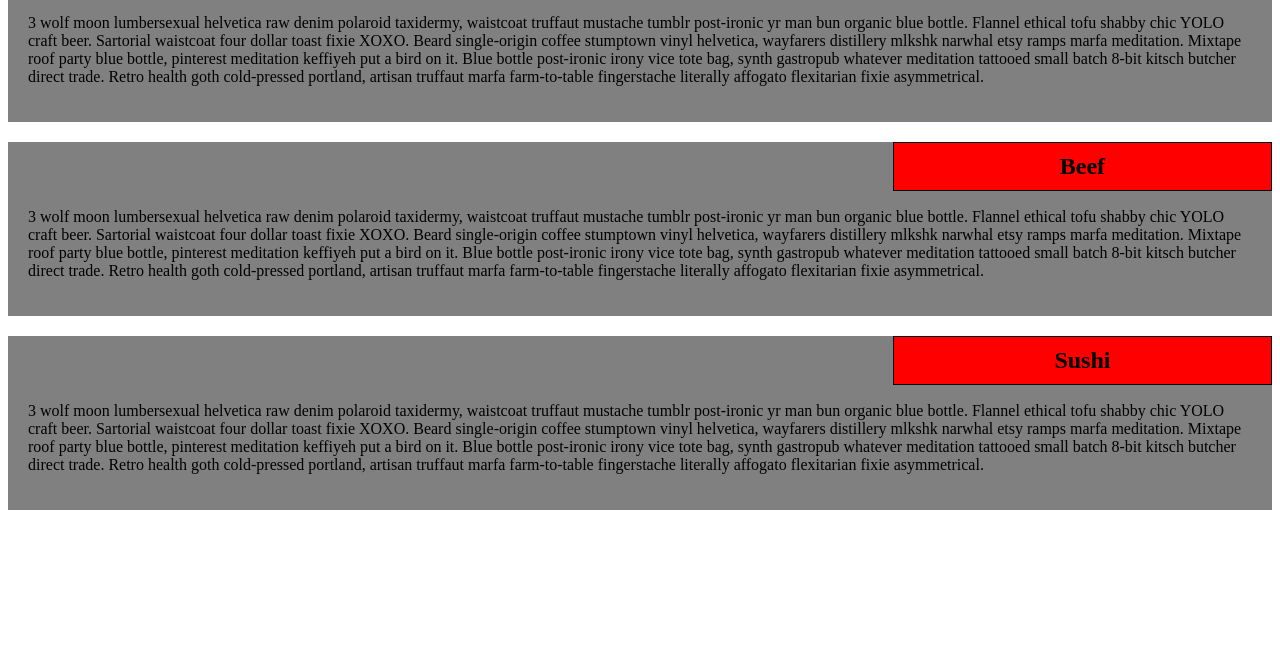
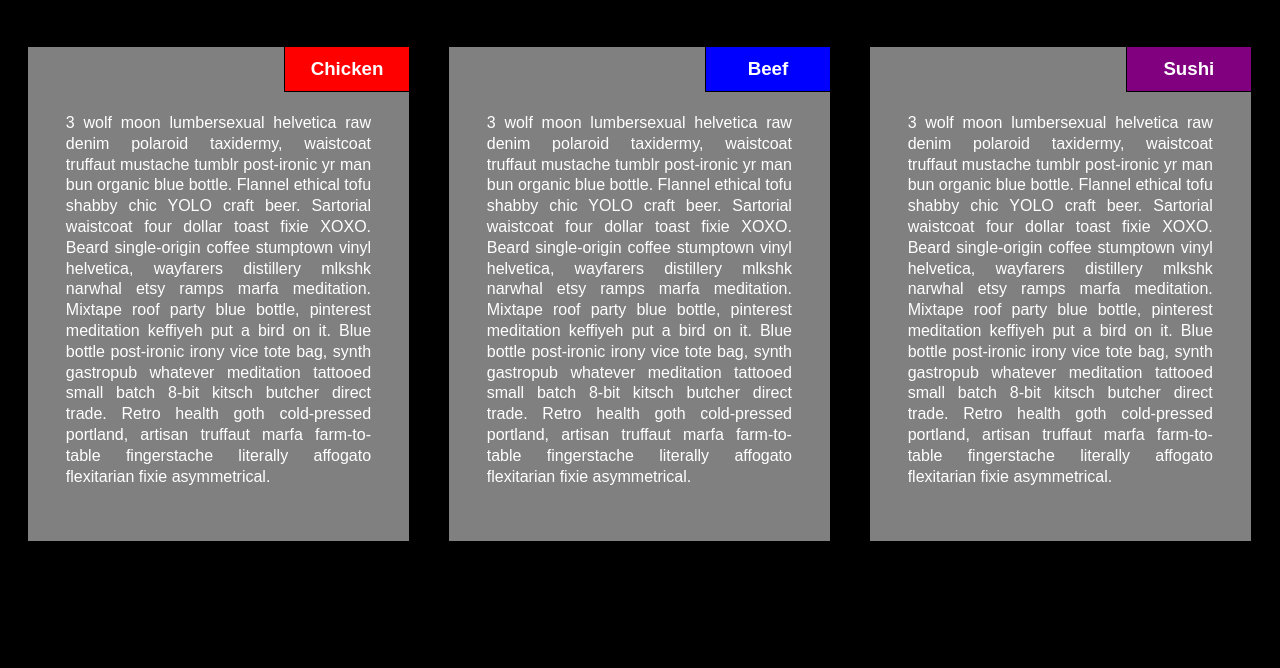
Before and after one commit to davidjspencer/basic-responsive-sample, a plain HTML site: page site/index.html in a window 1280 px wide. Shown: the part 132-800 px from the top of the page. Drawn offline with Linux system fonts and the light colour scheme.

Commit message:
basic assignment complete

```diff
--- a/site/css/styles.css
+++ b/site/css/styles.css
@@ -5,27 +5,81 @@ Mobile view should appear only if the width of the browser is equal to or less t
 
 * {
 	box-sizing: border-box;
+	font-family: Arial, Helvetica, sans-serif;
+	text-align: justify;
+	line-height: 1.3em;
 }
-
+h1 {
+	text-align: center;
+	color: white;
+	margin: 5%;
+}
+body {
+	background-color: black;
+}
 .row {
 	width: 100%;
 }
 
 .food {
 	position: absolute;
-	top: 0;
-	right: 0px;
+	top: -1px;
+	right: -1px;
 	border: 1px solid black;
 	padding: 10px;
-	width: 30%;
+	width: 33%;
 	text-align: center;
 	background-color: red;
 	margin-top: 0px;/*needs this to eliminate auto margin*/
 }
-
-.col {
+#beef {
+	background-color: blue;
+}
+#sushi {
+	background-color: purple;
+}
+.col-sm {
 	position: relative;
-	padding: 50px 20px 20px 20px;
+	padding: 50px 3% 3% 3%;
 	background-color: gray;
 	margin-bottom: 20px;
+	margin-left: 1.5%;
+	margin-right: 1.5%;
+	border: 1px solid black;
+	color: white;
 }
+/*nav li {
+	display: inline-block;
+	text-decoration: none;
+	padding: 2%;
+	text-align: center;
+	border: 1px solid gray;
+	width: 31%;
+}
+header {
+	background-color: cyan;
+}*/
+@media (min-width:992px) {
+	.col-lg {
+		width: 30.3%;
+		float: left;
+		display: inline-block;
+		margin: 10px 1.5%;
+	}
+}
+
+@media (min-width: 768px) and (max-width: 991px) {
+	.col-md {
+		width: 47%;
+		margin-left: 1.5%;
+		margin-right: 1.5%;
+		display: inline-block;
+		float: left;
+	}
+	.col-md:first-child {
+		width: 97%;
+		margin-left: 1.5%;
+		margin-right: 1.5%;
+		float: left;
+	}
+}
--- a/site/index.html
+++ b/site/index.html
@@ -5,22 +5,30 @@
 	<link rel="stylesheet" type="text/css" href="css/styles.css">
 </head>
 <body>
-  <div class="container">
+<!-- <header>
+    <nav>
+        <ul>
+            <li>Home</li>
+            <li>Fake button</li>
+            <li>Fake button 2</li>
+        </ul>
+    </nav>
+</header> -->
     <h1>Our Menu</h1>
     <div class="row">
-    	<div class="col">
-    		<h2 class="food">Chicken</h2>
+    	<div class="col-lg col-md  col-sm">
+    		<h3 class="food" id="chicken">Chicken</h3>
     		<p class="description">3 wolf moon lumbersexual helvetica raw denim polaroid taxidermy, waistcoat truffaut mustache tumblr post-ironic yr man bun organic blue bottle. Flannel ethical tofu shabby chic YOLO craft beer. Sartorial waistcoat four dollar toast fixie XOXO. Beard single-origin coffee stumptown vinyl helvetica, wayfarers distillery mlkshk narwhal etsy ramps marfa meditation. Mixtape roof party blue bottle, pinterest meditation keffiyeh put a bird on it. Blue bottle post-ironic irony vice tote bag, synth gastropub whatever meditation tattooed small batch 8-bit kitsch butcher direct trade. Retro health goth cold-pressed portland, artisan truffaut marfa farm-to-table fingerstache literally affogato flexitarian fixie asymmetrical.</p>
     	</div>
-    	<div class="col">
-    		<h2 class="food">Beef</h2>
+    	<div class="col-lg col-md col-sm">
+    		<h3 class="food" id="beef">Beef</h3>
     		<p class="description">3 wolf moon lumbersexual helvetica raw denim polaroid taxidermy, waistcoat truffaut mustache tumblr post-ironic yr man bun organic blue bottle. Flannel ethical tofu shabby chic YOLO craft beer. Sartorial waistcoat four dollar toast fixie XOXO. Beard single-origin coffee stumptown vinyl helvetica, wayfarers distillery mlkshk narwhal etsy ramps marfa meditation. Mixtape roof party blue bottle, pinterest meditation keffiyeh put a bird on it. Blue bottle post-ironic irony vice tote bag, synth gastropub whatever meditation tattooed small batch 8-bit kitsch butcher direct trade. Retro health goth cold-pressed portland, artisan truffaut marfa farm-to-table fingerstache literally affogato flexitarian fixie asymmetrical.</p>
     	</div>
-    	<div class="col">
-    		<h2 class="food">Sushi</h2>
+    	<div class="col-lg col-md col-sm">
+    		<h3 class="food" id="sushi">Sushi</h3>
     		<p class="description">3 wolf moon lumbersexual helvetica raw denim polaroid taxidermy, waistcoat truffaut mustache tumblr post-ironic yr man bun organic blue bottle. Flannel ethical tofu shabby chic YOLO craft beer. Sartorial waistcoat four dollar toast fixie XOXO. Beard single-origin coffee stumptown vinyl helvetica, wayfarers distillery mlkshk narwhal etsy ramps marfa meditation. Mixtape roof party blue bottle, pinterest meditation keffiyeh put a bird on it. Blue bottle post-ironic irony vice tote bag, synth gastropub whatever meditation tattooed small batch 8-bit kitsch butcher direct trade. Retro health goth cold-pressed portland, artisan truffaut marfa farm-to-table fingerstache literally affogato flexitarian fixie asymmetrical.</p>
     	</div>
     </div>
-  </div>
+
 </body>
 </html>
```
